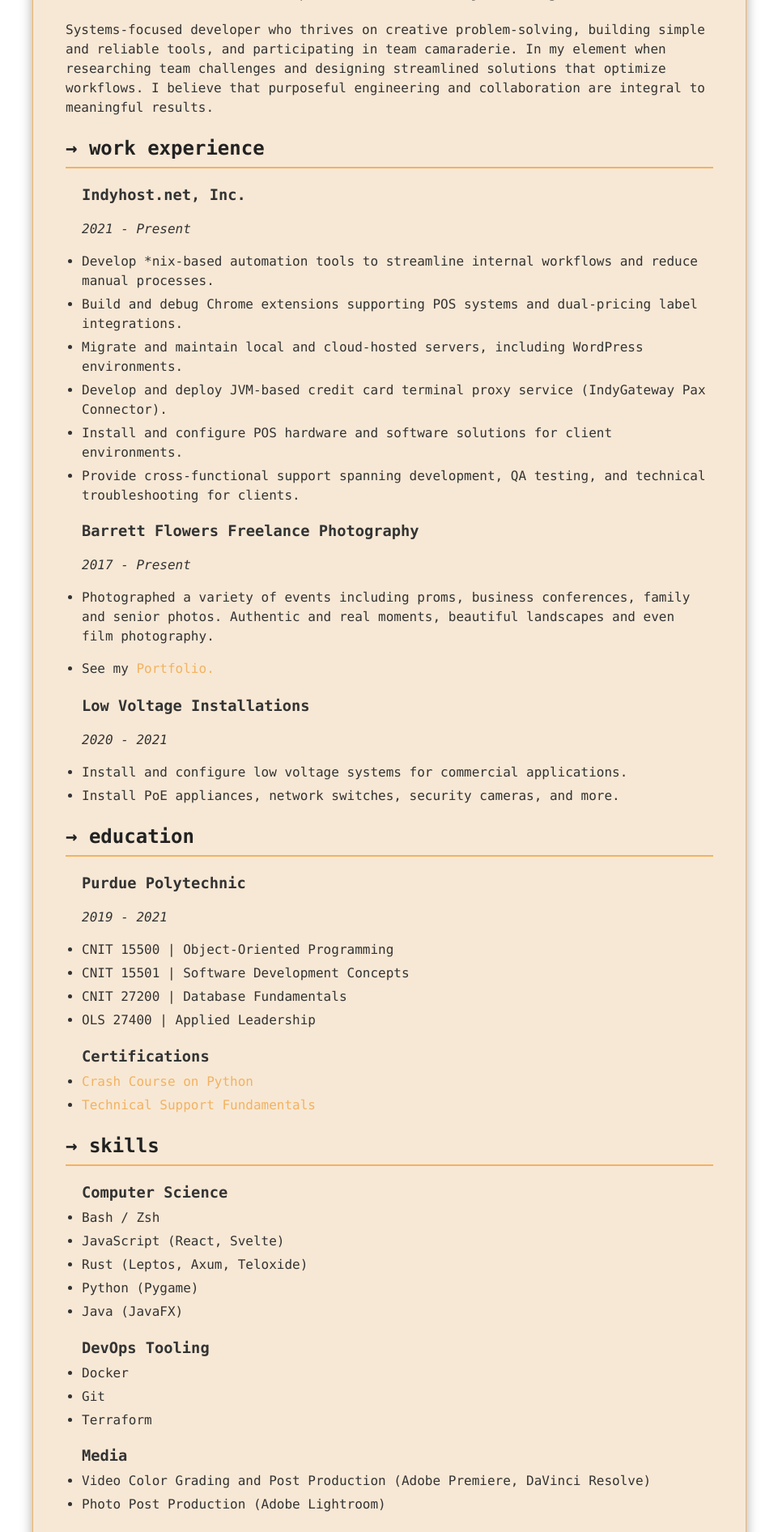
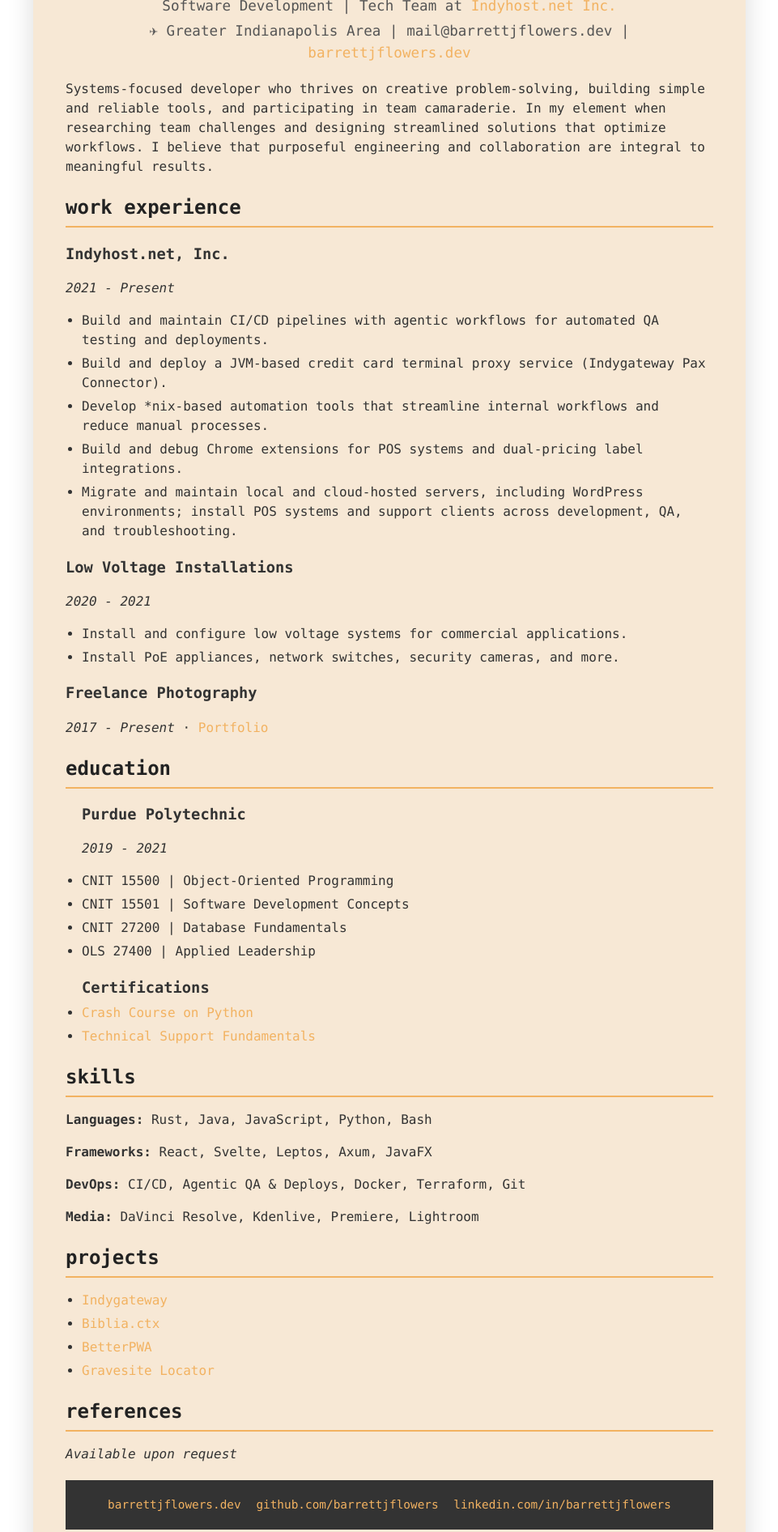
Before and after one commit to barrettjflowers/simple-resume, a plain HTML site: page index.html in a window 1280 px wide. Shown: the part 167-2059 px from the top of the page at 81% size, without its empty margins (159-1120 px from the left). Drawn offline with Linux system fonts and the light colour scheme; a small style sheet from the web is missing.

Commit message:
Clean up resume styling, content, and add PDF download

```diff
--- a/index.html
+++ b/index.html
@@ -6,8 +6,10 @@
    <title>Resume</title>
 
    <style>
+@import url('https://cdn.jsdelivr.net/npm/@fontsource/iosevka@5.3.0/index.css');
+
 body {
-   font-family: Menlo, sans-serif;
+   font-family: Iosevka, Menlo, monospace;
    line-height: 1.5;
    color: #333;
    background-color: white;
@@ -21,13 +23,11 @@ a {
    text-decoration: none;
 }
 #resume {
-   border: 1px solid #f2b261;
    max-width: 800px;
    background: #f7e8d5;
    padding: 40px;
    margin: auto;
-   border-radius: 4px;
-   box-shadow: 0 2px 15px rgba(0, 0, 0, 0.35);
+   box-shadow: 0 4px 30px rgba(0, 0, 0, 0.15);
 }
 
 /* Header */
@@ -91,7 +91,6 @@ footer {
    font-size: 0.9em;
    background-color: #333;
    color: white;
-   border-radius: 4px;
 }
 
 footer a {
@@ -103,16 +102,46 @@ footer a {
 footer a:hover {
    text-decoration: underline;
 }
+
+/* Download button */
+#download {
+   display: block;
+   max-width: 800px;
+   margin: 0 auto 12px;
+   text-align: right;
+}
+
+#download button {
+   font: inherit;
+   background: #333;
+   color: #f2b261;
+   border: none;
+   padding: 6px 14px;
+   cursor: pointer;
+}
+
+#download button:hover {
+   background: #222;
+}
+
+@media print {
+   @page { margin: 0; }
+   body { padding: 0; background: #f7e8d5; }
+   #download { display: none; }
+   #resume { box-shadow: none; max-width: none; }
+   * { -webkit-print-color-adjust: exact; print-color-adjust: exact; }
+}
    </style>
 
 </head>
 
 <body>
+   <div id="download"><button onclick="window.print()">Download PDF</button></div>
    <div id="resume">
       <header>
          <h1>Barrett Flowers</h1>
-		 <p> Software Development | Tech Team | Help Desk at <a href="https://indyhost.net/">Indyhost.net Inc.</a></p>
-		 <p>✈ Greater Indianapolis Area › barrettjflowers@gmail.com</p>
+		 <p> Software Development | Tech Team at <a href="https://indyhost.net/">Indyhost.net Inc.</a></p>
+		 <p>✈ Greater Indianapolis Area | mail@barrettjflowers.dev | <a href="https://barrettjflowers.dev">barrettjflowers.dev</a></p>
       </header>
       <section>
 		 <p>
@@ -123,34 +152,27 @@ footer a:hover {
 		 and collaboration are integral to meaningful results.
       </section>
       <section>
-         <h2>→ work experience</h2>
+         <h2>work experience</h2>
+         <h3>Indyhost.net, Inc.</h3>
+         <p><em>2021 - Present</em></p>
          <ul>
-            <h3>Indyhost.net, Inc.</h3>
-			<p><em>2021 - Present</em></p>
-            <li>Develop *nix-based automation tools to streamline internal workflows and reduce manual processes.</li>
-            <li>Build and debug Chrome extensions supporting POS systems and dual-pricing label integrations.</li>
-            <li>Migrate and maintain local and cloud-hosted servers, including WordPress environments.</li>
-			<li>Develop and deploy JVM-based credit card terminal proxy service (IndyGateway Pax Connector).</li>
-			<li>Install and configure POS hardware and software solutions for client environments.</li>
-			<li>Provide cross-functional support spanning development, QA testing, and technical troubleshooting for clients.</li>
-            <h3>Barrett Flowers Freelance Photography</h3>
-			<p><em>2017 - Present</em></p>
-            <li>Photographed a variety of events including
-				proms, business conferences, family and senior photos.
-               Authentic and real moments, beautiful landscapes and even film photography.
-            </p>
-			<li>See my <a href="https://barrettjflowers.net/work/">Portfolio.</a>
+            <li>Build and maintain CI/CD pipelines with agentic workflows for automated QA testing and deployments.</li>
+            <li>Build and deploy a JVM-based credit card terminal proxy service (Indygateway Pax Connector).</li>
+            <li>Develop *nix-based automation tools that streamline internal workflows and reduce manual processes.</li>
+            <li>Build and debug Chrome extensions for POS systems and dual-pricing label integrations.</li>
+            <li>Migrate and maintain local and cloud-hosted servers, including WordPress environments; install POS systems and support clients across development, QA, and troubleshooting.</li>
          </ul>
+         <h3>Low Voltage Installations</h3>
+         <p><em>2020 - 2021</em></p>
+         <ul>
+            <li>Install and configure low voltage systems for commercial applications.</li>
+            <li>Install PoE appliances, network switches, security cameras, and more.</li>
+         </ul>
+         <h3>Freelance Photography</h3>
+         <p><em>2017 - Present</em> · <a href="https://barrettjflowers.dev/vault/photography.html#1">Portfolio</a></p>
       </section>
-	  <section>
-		  <ul>
-			<h3>Low Voltage Installations</h3>
-			<p><em>2020 - 2021</em></p>
-			<li>Install and configure low voltage systems for commercial applications.</li>
-			<li>Install PoE appliances, network switches, security cameras, and more.</li>
-		  </section>
       <section>
-         <h2>→ education</h2>
+         <h2>education</h2>
          <ul>
             <h3>Purdue Polytechnic</h3>
 			<p><em>2019 - 2021</em></p>
@@ -166,42 +188,27 @@ footer a:hover {
          </ul>
       </section>
       <section>
-         <h2>→ skills</h2>
-         <ul>
-			<h3>Computer Science</h3>
-            <li>Bash / Zsh</li>
-            <li>JavaScript (React, Svelte)</li>
-            <li>Rust (Leptos, Axum, Teloxide)</li>
-            <li>Python (Pygame)</li>
-            <li>Java (JavaFX)</li>
-
-			<h3>DevOps Tooling</h3>
-            <li>Docker</li>
-            <li>Git</li>
-            <li>Terraform</li>
-
-			<h3>Media</h3>
-            <li>Video Color Grading and Post Production (Adobe Premiere, DaVinci Resolve)</li>
-            <li>Photo Post Production (Adobe Lightroom)</li>
+         <h2>skills</h2>
+         <p><strong>Languages:</strong> Rust, Java, JavaScript, Python, Bash</p>
+         <p><strong>Frameworks:</strong> React, Svelte, Leptos, Axum, JavaFX</p>
+         <p><strong>DevOps:</strong> CI/CD, Agentic QA &amp; Deploys, Docker, Terraform, Git</p>
+         <p><strong>Media:</strong> DaVinci Resolve, Kdenlive, Premiere, Lightroom</p>
       </section>
       <section>
-         <h2>→ projects</h2>
+         <h2>projects</h2>
          <ul>
+            <li><a href="https://indyhost.net/indygateway/">Indygateway</a></li>
+            <li><a href="https://github.com/barrettjflowers/biblia.ctx">Biblia.ctx</a></li>
             <li><a href="https://github.com/barrettjflowers/betterpwa">BetterPWA</a></li>
-            <li><a href="https://github.com/barrettjflowers/gravesite-locator">Gravesite Locator for CNIT 27200</a></li>
-            <li><a href="https://github.com/barrettjflowers/biblia.ctx">Biblia.ctx</a></li>
-			<li><a href="https://www.youtube.com/watch?v=nFdbLP1-OHc">take a moment to breathe</a></li>
-            <li><a href="https://indyhost.net/indygateway/">IndyGateway Software Installer</a></li>
-            <li><a href="https://indyhost.net/indygateway/">IndyGateway Device Extension</a></li>
-            <li><a href="https://indyhost.net/indygateway/">IndyGateway Pax Connector</a></li>
+            <li><a href="https://github.com/barrettjflowers/gravesite-locator">Gravesite Locator</a></li>
          </ul>
       </section>
 	  <section>
-		  <h2>→ references</h2>
+		  <h2>references</h2>
 			<p><em>Available upon request</em></p>
 	  </section>
 <footer>
-   <p><a href="https://barrettjflowers.net">barrettjflowers.net</a> <a
+   <p><a href="https://barrettjflowers.dev">barrettjflowers.dev</a> <a
          href="https://github.com/barrettjflowers/">github.com/barrettjflowers </a>
       <a href="https://www.linkedin.com/in/barrettjflowers/">linkedin.com/in/barrettjflowers </a>
    </p>
```
